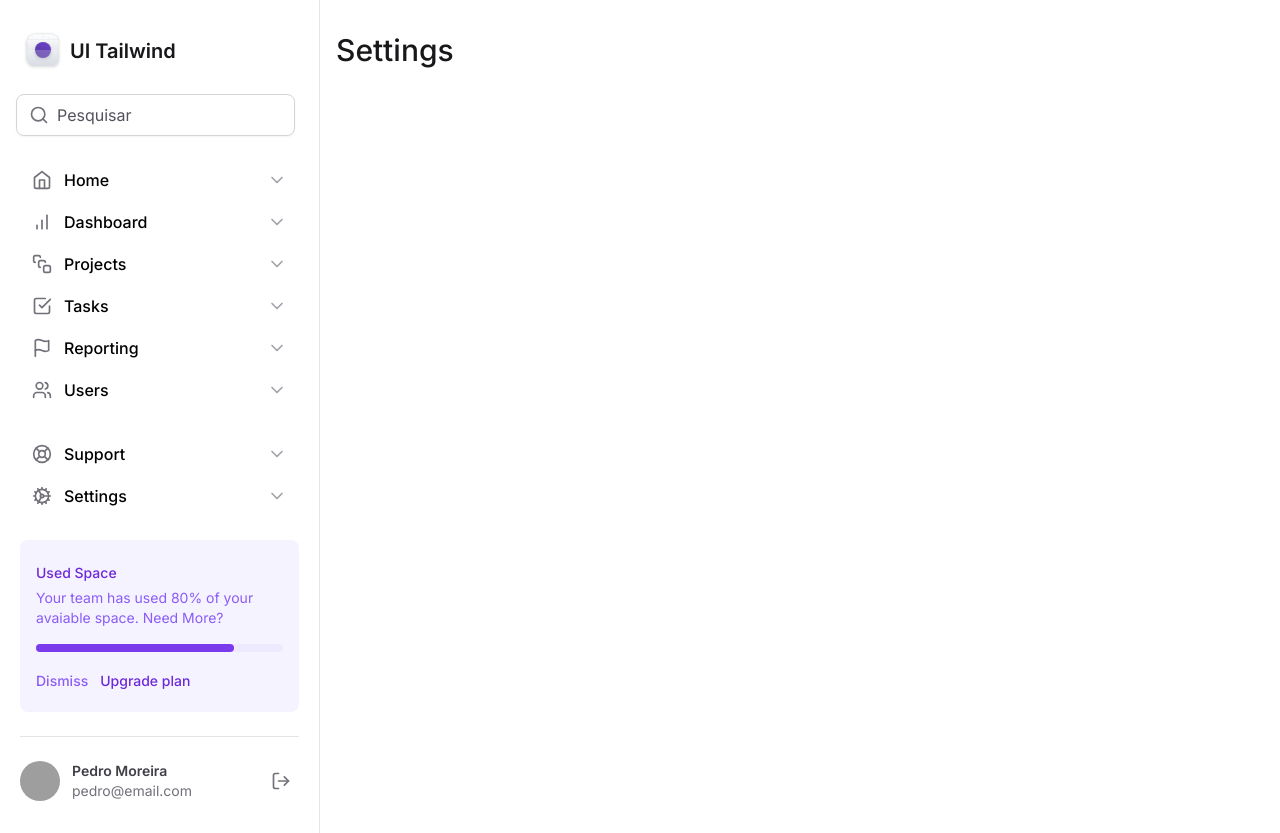
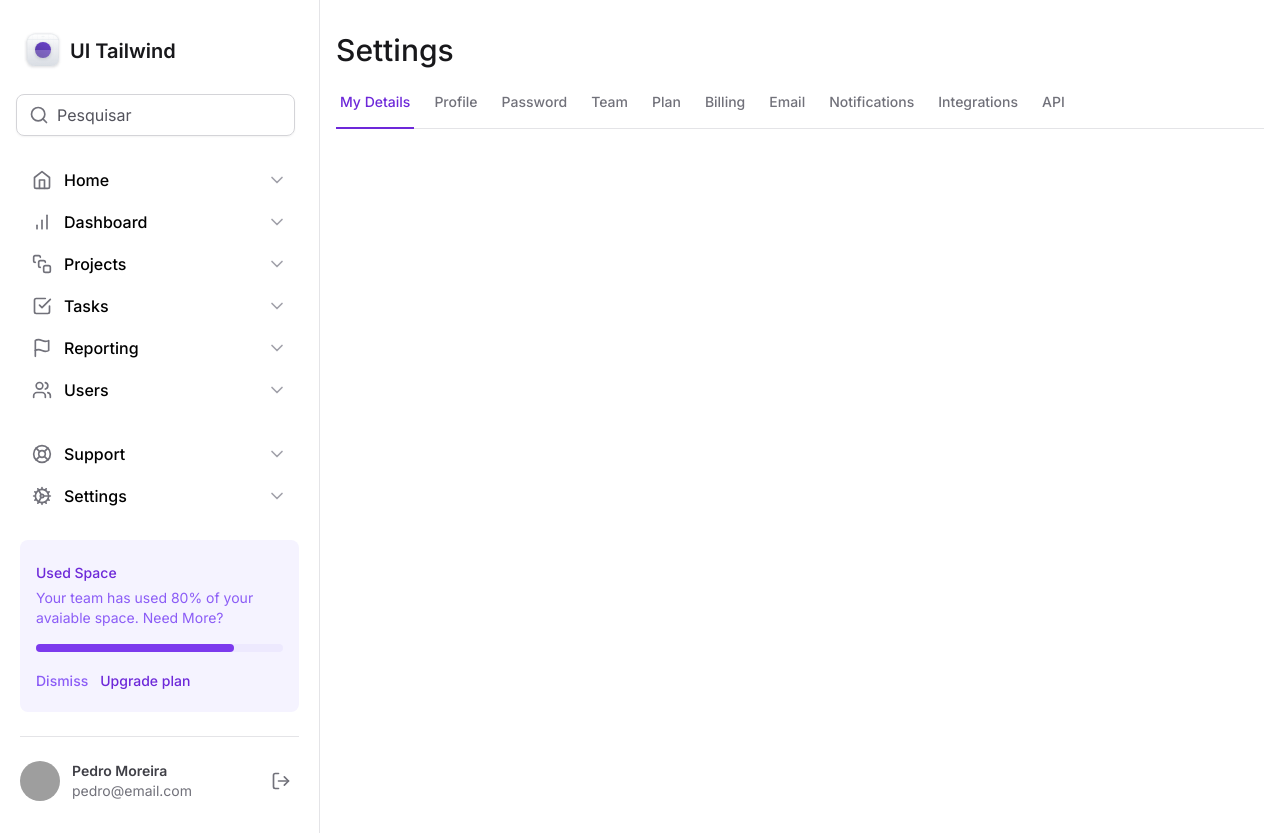
Before and after one commit to pedrocmoreira/tailwind-next, a Next.js app: page / in a window 1280 px wide. Built offline with nearby package versions, Linux system fonts and the light colour scheme; grey boxes are pictures that could not be loaded.

Commit message:
criando abas com radix tabs

```diff
--- a/src/app/page.tsx
+++ b/src/app/page.tsx
@@ -1,8 +1,11 @@
+import { SettingsTabs } from "@/components/SettingsTabs";
 
 export default function Home() {
   return (
     <>
       <h1 className="text-3xl font-medium text-zinc-900">Settings</h1>
+
+      <SettingsTabs/>
     </>
   )
 }
--- /dev/null
+++ b/src/components/SettingsTabs/TabItem.tsx
@@ -0,0 +1,21 @@
+'use client'
+
+import * as Tabs from '@radix-ui/react-tabs';
+
+export interface TabItemProps {
+  value: string;
+  title: string;
+  isSelected?: boolean;
+}
+
+export function TabItem({title, value, isSelected = false }: TabItemProps) {
+  return (
+    <Tabs.Trigger value={value} className='relative px-1 pb-4 text-sm font-medium text-zinc-500 hover:text-violet-700 data-[state=active]:text-violet-700'>
+      <span>{title}</span>
+
+      {isSelected && (
+        <div className='absolute -bottom-px left-0 right-0 h-0.5 bg-violet-700'/>
+      )}
+    </Tabs.Trigger>
+  )
+}
--- /dev/null
+++ b/src/components/SettingsTabs/index.tsx
@@ -0,0 +1,27 @@
+'use client'
+
+import { useState } from 'react';
+import * as Tabs from '@radix-ui/react-tabs';
+
+import { TabItem } from './TabItem';
+
+export function SettingsTabs() {
+  const [currentTab, setCurrentTab] = useState('tab1');
+
+  return (
+    <Tabs.Root value={currentTab} onValueChange={setCurrentTab}>
+      <Tabs.List className='mt-6 flex w-full items-center gap-4 border-b border-zinc-200'>
+        <TabItem value='tab1' title='My Details' isSelected={currentTab === 'tab1'} />
+        <TabItem value='tab2' title='Profile' isSelected={currentTab === 'tab2'} />
+        <TabItem value='tab3' title='Password' isSelected={currentTab === 'tab3'} />
+        <TabItem value='tab4' title='Team' isSelected={currentTab === 'tab4'} />
+        <TabItem value='tab5' title='Plan' isSelected={currentTab === 'tab5'} />
+        <TabItem value='tab6' title='Billing' isSelected={currentTab === 'tab6'} />
+        <TabItem value='tab7' title='Email' isSelected={currentTab === 'tab7'} />
+        <TabItem value='tab8' title='Notifications' isSelected={currentTab === 'tab8'} />
+        <TabItem value='tab9' title='Integrations' isSelected={currentTab === 'tab9'} />
+        <TabItem value='tab10' title='API' isSelected={currentTab === 'tab10'} />
+      </Tabs.List>
+    </Tabs.Root>
+  )
+}
```
